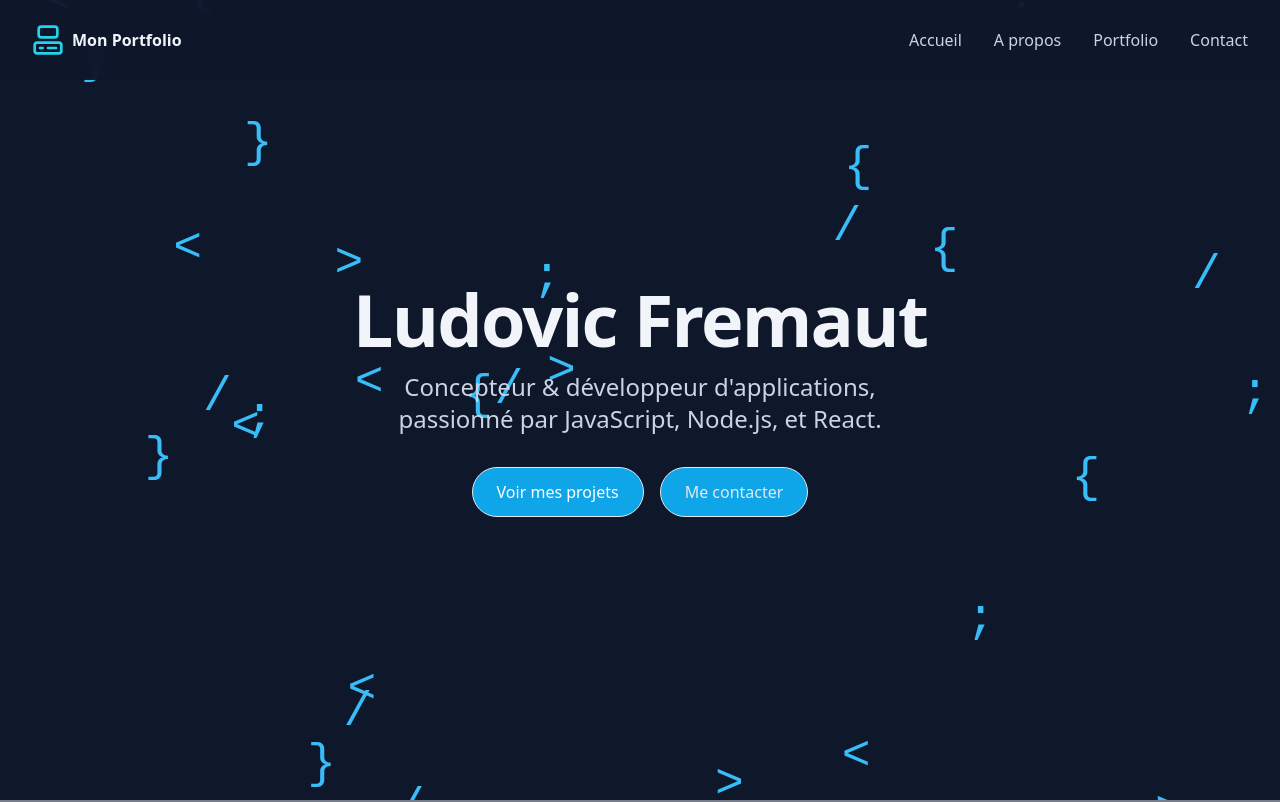
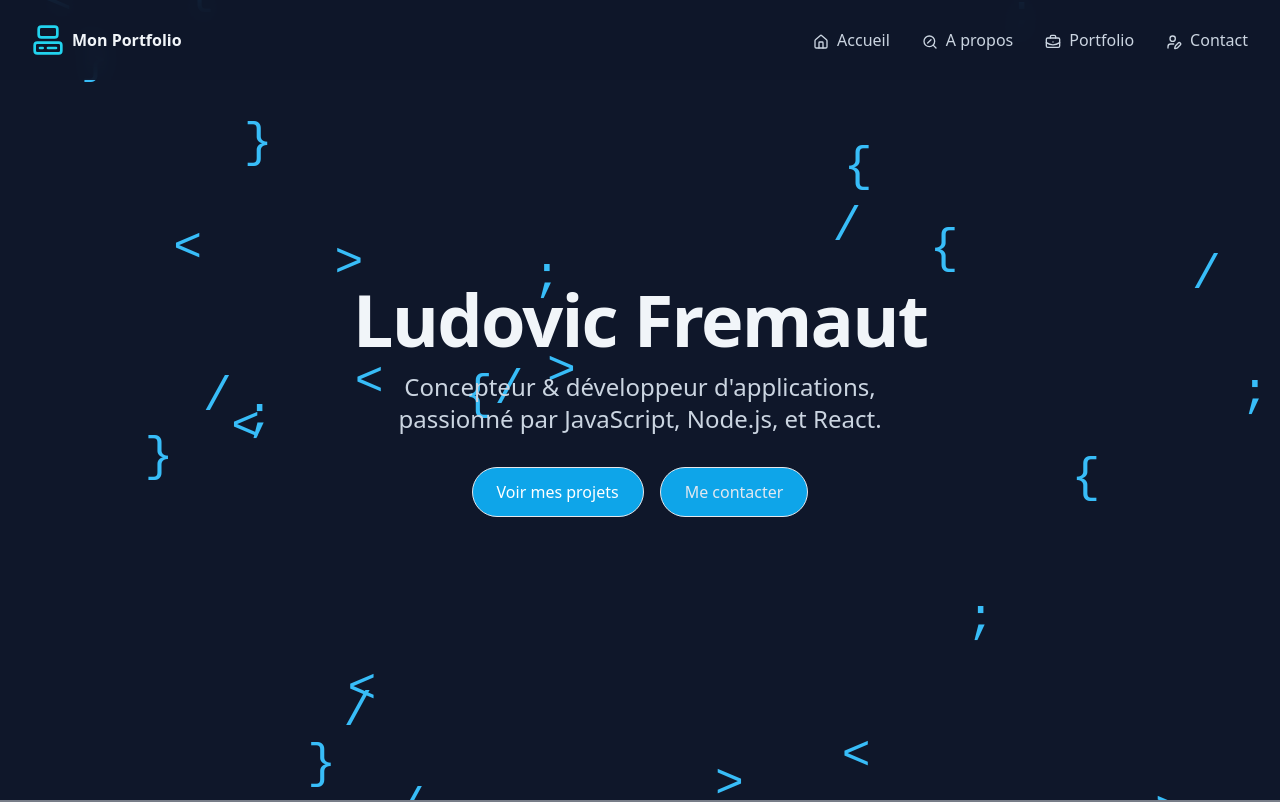
Before and after one commit to ludovicfremaut/PortFolio-ludovic_fremaut, a React (Vite) app: page / in a window 1280 px wide. Shown: the top 802 px of the page. Built offline with nearby package versions, Linux system fonts and the light colour scheme.

Commit message:
ajout icone navbar

```diff
--- a/src/App.tsx
+++ b/src/App.tsx
@@ -11,12 +11,13 @@ function App() {
 
   return (
     <>
+    <Navbar />
     <ParticlesBackground />
-    <Navbar />
     <Hero />
     <About/>
     <Portfolio />
     <Contact />
+
     </>
   )
 }
--- a/src/components/Navbar.tsx
+++ b/src/components/Navbar.tsx
@@ -1,20 +1,23 @@
-import React from "react";
 import { motion } from "framer-motion";
-import { Computer } from "lucide-react";
-import { useScrollTo } from "../hooks/useScrollTo"; // adapte si nécessaire
+import { BriefcaseBusiness, Computer, Home, SearchSlash, UserPen } from "lucide-react";
+import { useScrollTo } from "../hooks/useScrollTo";
 
 const Navbar = () => {
   const scrollTo = useScrollTo();
 
   const sections = [
-    { label: "Accueil", id: "Accueil" },
-    { label: "A propos", id: "about" },
-    { label: "Portfolio", id: "portfolio" },
-    { label: "Contact", id: "contact" },
+    {
+      label: "Accueil",
+      id: "Accueil",
+      icon: <Home className="h-4 w-4 inline mr-1" />,
+    },
+    { label: "A propos", id: "about", icon: <SearchSlash className="h-4 w-4 inline mr-1" /> },
+    { label: "Portfolio", id: "portfolio", icon: <BriefcaseBusiness className="h-4 w-4 inline mr-1" /> },
+    { label: "Contact", id: "contact", icon: <UserPen className="h-4 w-4 inline mr-1" /> },
   ];
 
   return (
-    <nav className="fixed w-full z-50 transition-all duration-300 bg-slate-900/90 backdrop-blur-md">
+    <nav className="fixed top-0 left-0 w-full h-20 z-50 bg-slate-900/90 backdrop-blur-md">
       <div className="max-w-7xl mx-auto sm:px-6 lg:px-8">
         <div className="flex items-center justify-between h-20">
           <motion.div
@@ -29,13 +32,14 @@ const Navbar = () => {
 
           <div className="hidden md:block">
             <div className="ml-10 flex items-baseline space-x-8">
-              {sections.map(({ label, id }) => (
+              {sections.map(({ label, id, icon }) => (
                 <motion.button
                   key={id}
                   onClick={() => scrollTo(id)}
-                  className="text-slate-300 hover:text-cyan-400 transition-colors duration-300"
+                  className="text-slate-300 hover:text-cyan-400 transition-colors duration-300 flex items-center"
                   whileHover={{ scale: 1.05 }}
                 >
+                  {icon && <span className="mr-1">{icon}</span>}
                   {label}
                 </motion.button>
               ))}
```
Also changed, not shown: public/images/portfolio.png (added), src/styles/components/_navbar.scss (added), 1 other file (tests, documents, lock files or other folders).
